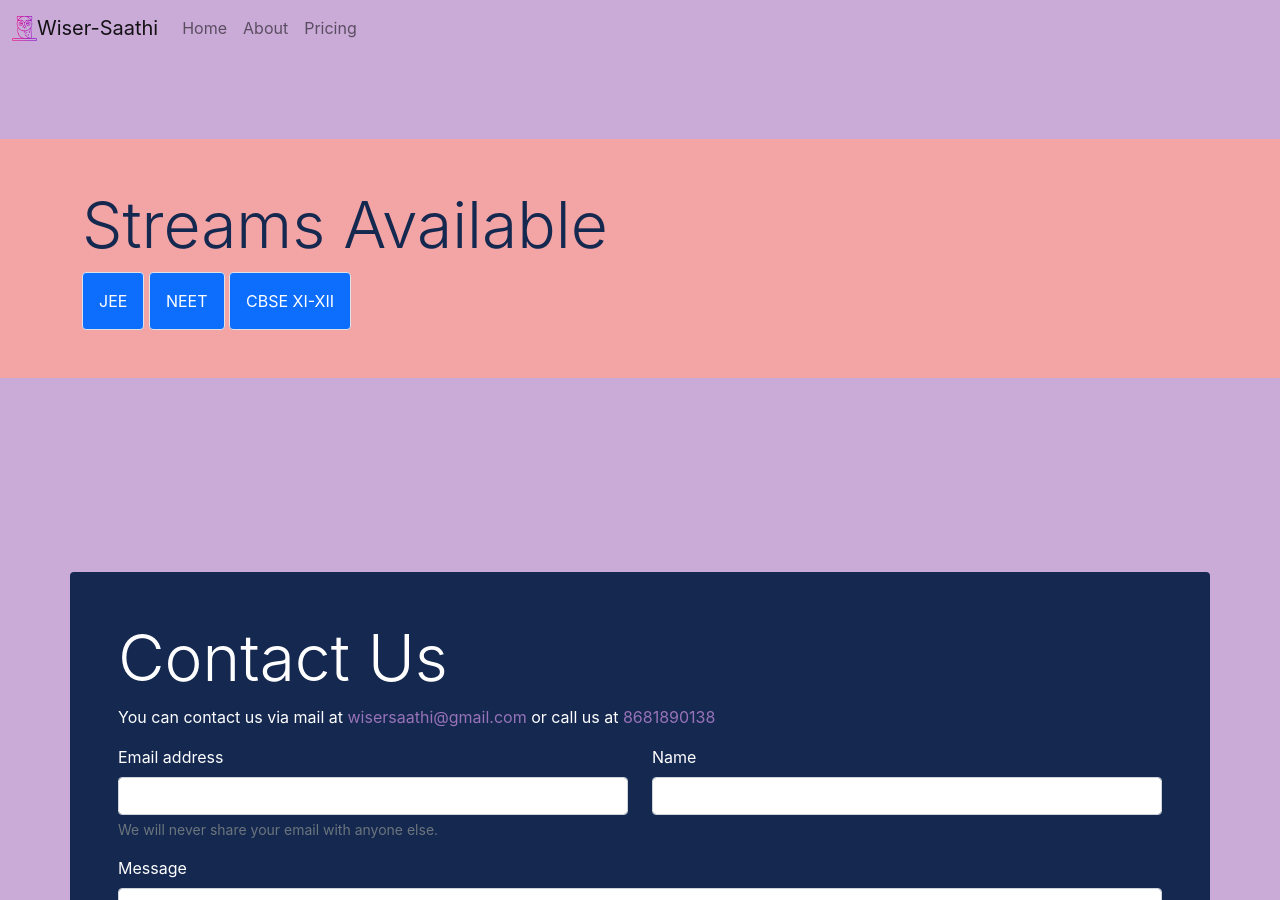
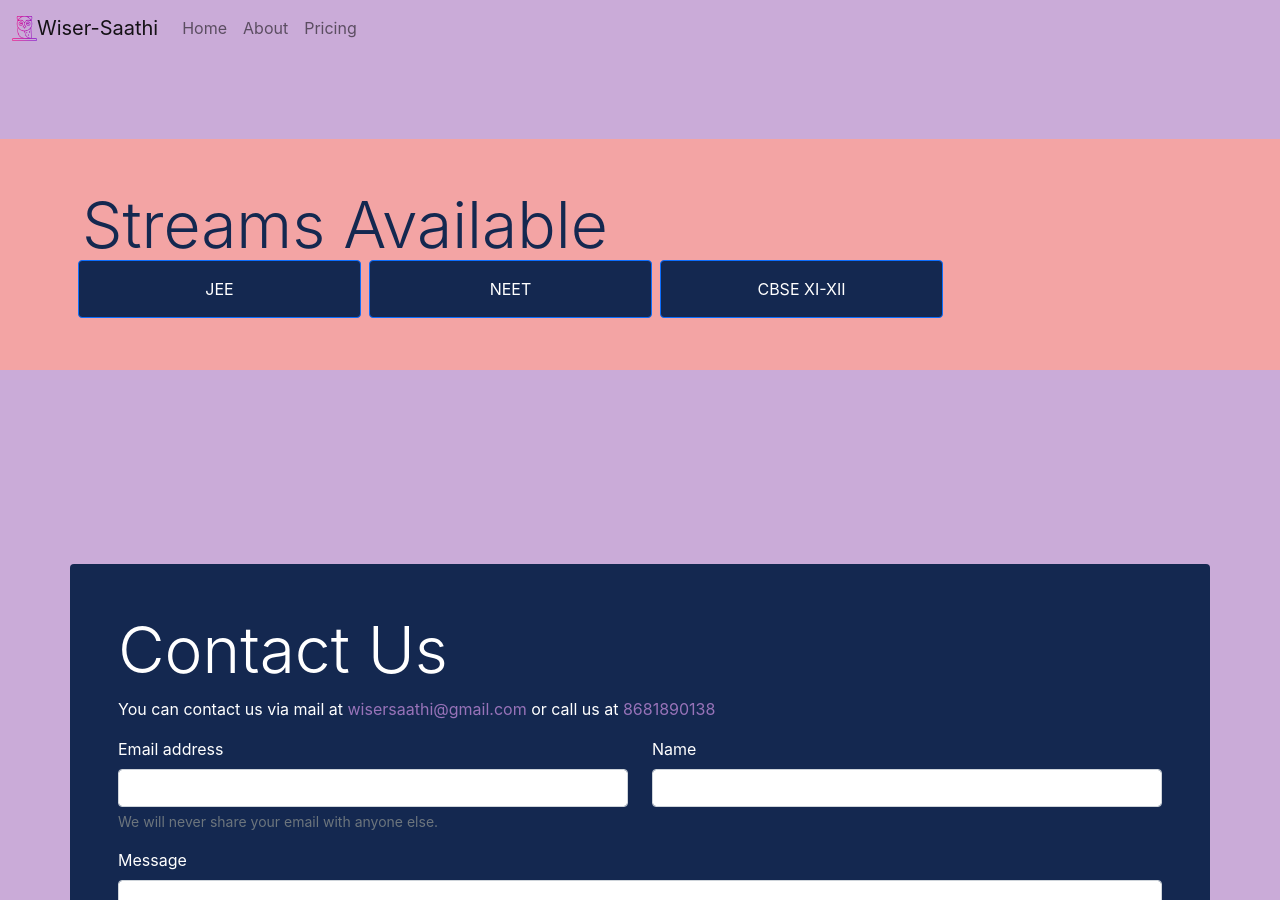
Before and after one commit to Wiser-Saathi/Wiser-Saathi.github.io, a Jekyll site: the page built from index.markdown, in a window 1280 px wide and 900 px high, scrolled down 1661 px. Built offline with Jekyll 4.4.1, drawn with Linux system fonts in a browser that asks for light colours.

Commit message:
fixed buttons in the home page

```diff
--- a/_config.yml
+++ b/_config.yml
@@ -33,10 +33,6 @@ github_username: jekyll
 theme: minima
 plugins:
   - jekyll-feed
-
-collections:
-  mentors:
-    output: true
 # Exclude from processing.
 # The following items will not be processed, by default.
 # Any item listed under the `exclude:` key here will be automatically added to
--- a/_layouts/home.html
+++ b/_layouts/home.html
@@ -44,14 +44,14 @@ layout: base
         <div class="row">
             <h1 class="display-3">Streams Available</h1>
         </div>
-        <!-- <div class="row row-cols-2 row-cols-lg-3 g-2 g-lg-3"> -->
-        <div class="d-grid gap-2 d-md-block">
+        <div class="row row-cols-3 row-cols-lg-4 g-2 g-lg-3">
+            <!-- <div class="d-grid gap-2 d-md-block"> -->
             {% for stream in site.data.streams %}
-            <a href="{{site.baseurl}}{{stream.url}}">
-                <button class="btn border btn-primary p-3" type="button">
+            <button class="col btn btn-primary bg-primary p-3 m-1">
+                <a class="m-auto text-white text-center" href="{{site.baseurl}}{{stream.url}}">
                     {{stream.name}}
-                </button>
-            </a>
+                </a>
+            </button>
             {% endfor %}
         </div>
     </div>
```
